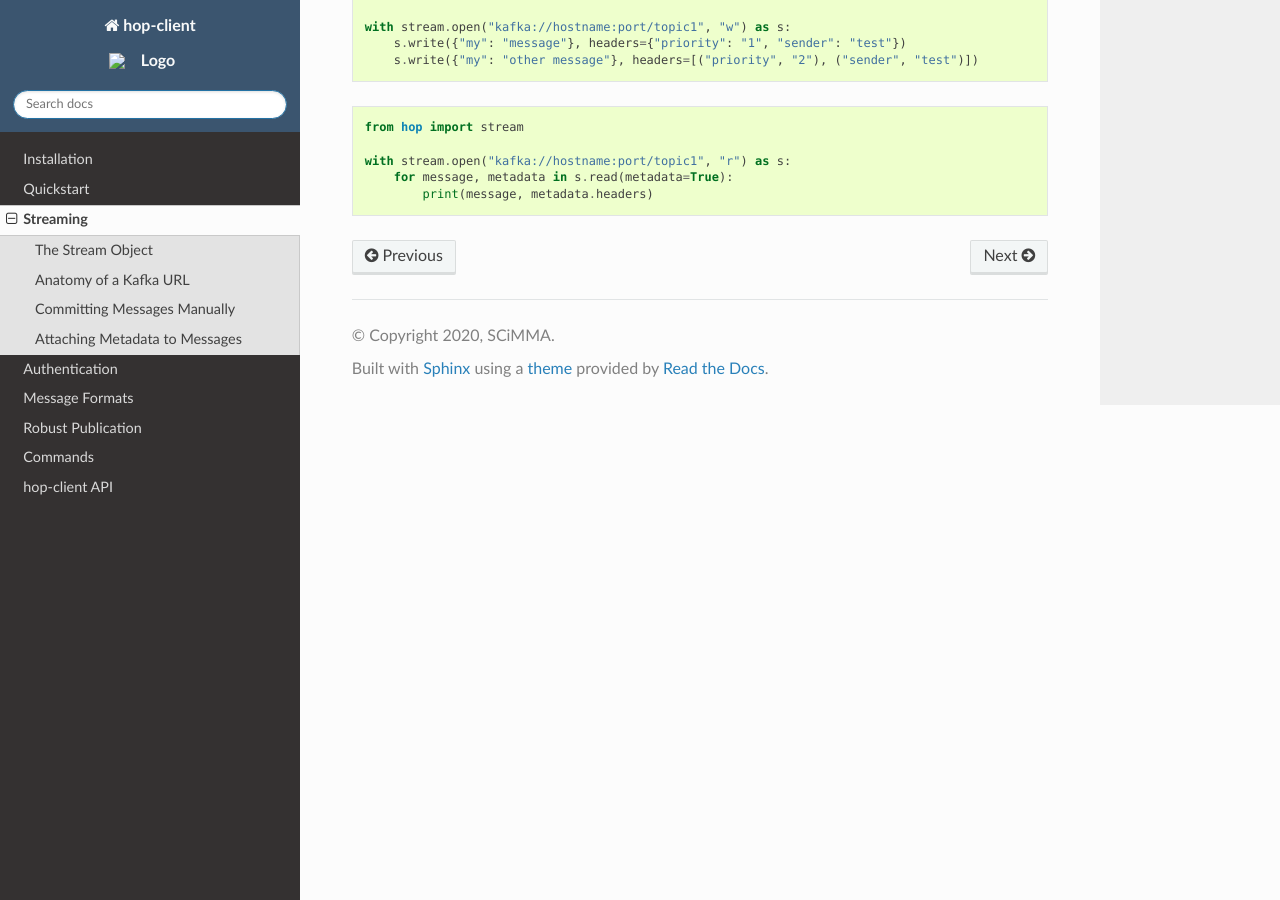
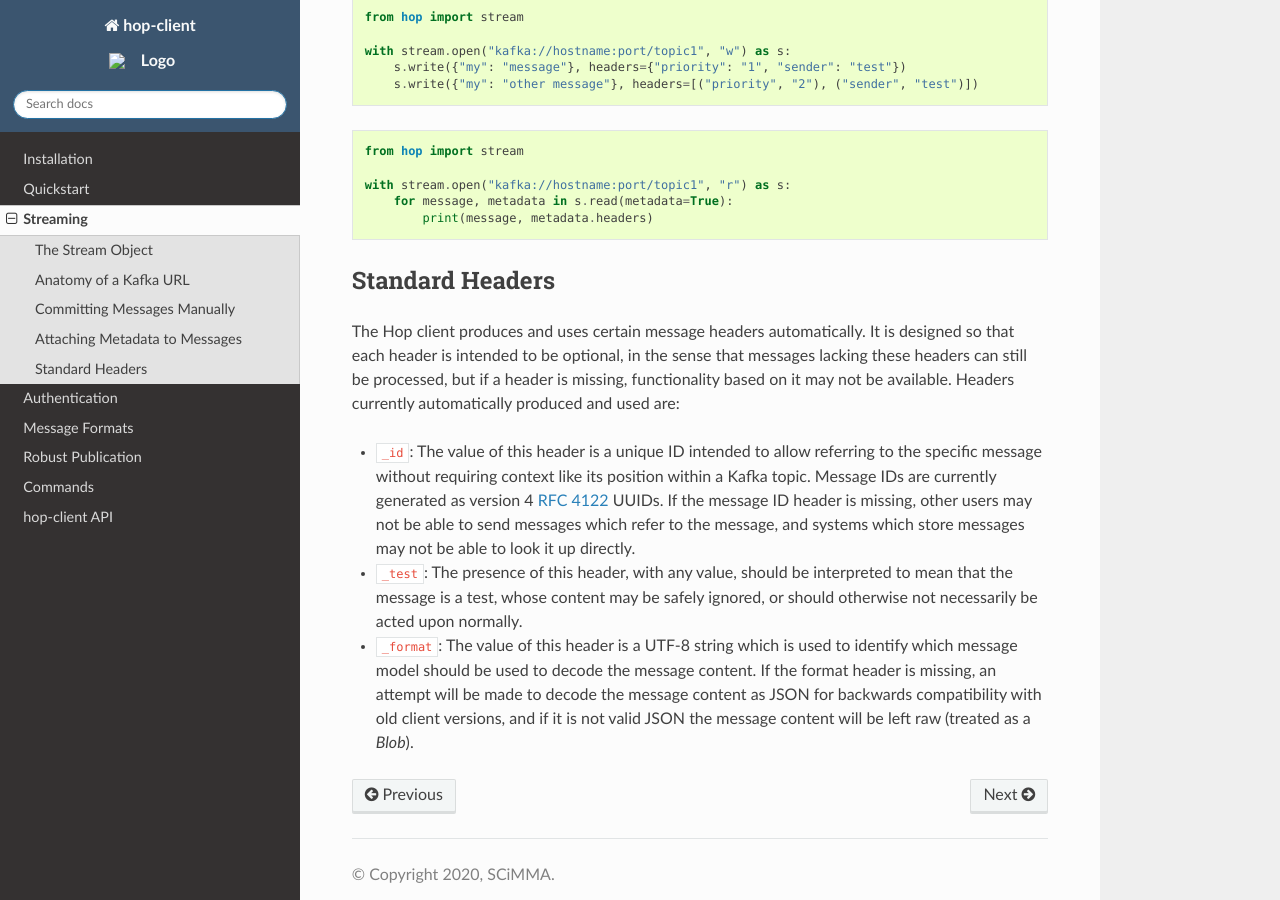
Before and after one commit to scimma/hop-client, a Sphinx documentation site: the page built from doc/user/stream.rst, in a window 1280 px wide and 900 px high, scrolled down 2772 px. Built offline with Sphinx 7.4.7 and the Read the Docs theme 2.0.0, drawn with Linux system fonts in a browser that asks for light colours.

Commit message:
Implement client-assigned message identifiers

```diff
--- a/doc/user/stream.rst
+++ b/doc/user/stream.rst
@@ -143,3 +143,26 @@ shown below:
     with stream.open("kafka://hostname:port/topic1", "r") as s:
         for message, metadata in s.read(metadata=True):
             print(message, metadata.headers)
+
+Standard Headers
+----------------
+
+The Hop client produces and uses certain message headers automatically. It is designed so that each
+header is intended to be optional, in the sense that messages lacking these headers can still be
+processed, but if a header is missing, functionality based on it may not be available. Headers
+currently automatically produced and used are:
+
+* :code:`_id`: The value of this header is a unique ID intended to allow referring to the specific
+  message without requiring context like its position within a Kafka topic. Message IDs are
+  currently generated as version 4 `RFC 4122 <https://datatracker.ietf.org/doc/html/rfc4122.html>`_
+  UUIDs. If the message ID header is missing, other users may not be able to send messages
+  which refer to the message, and systems which store messages may not be able to look it up
+  directly.
+* :code:`_test`: The presence of this header, with any value, should be interpreted to mean that the
+  message is a test, whose content may be safely ignored, or should otherwise not
+  necessarily be acted upon normally.
+* :code:`_format`: The value of this header is a UTF-8 string which is used to identify which
+  message model should be used to decode the message content. If the format header is missing,
+  an attempt will be made to decode the message content as JSON for backwards
+  compatibility with old client versions, and if it is not valid JSON the message content
+  will be left raw (treated as a `Blob`).
```
Also changed, not shown: 4 other files.
